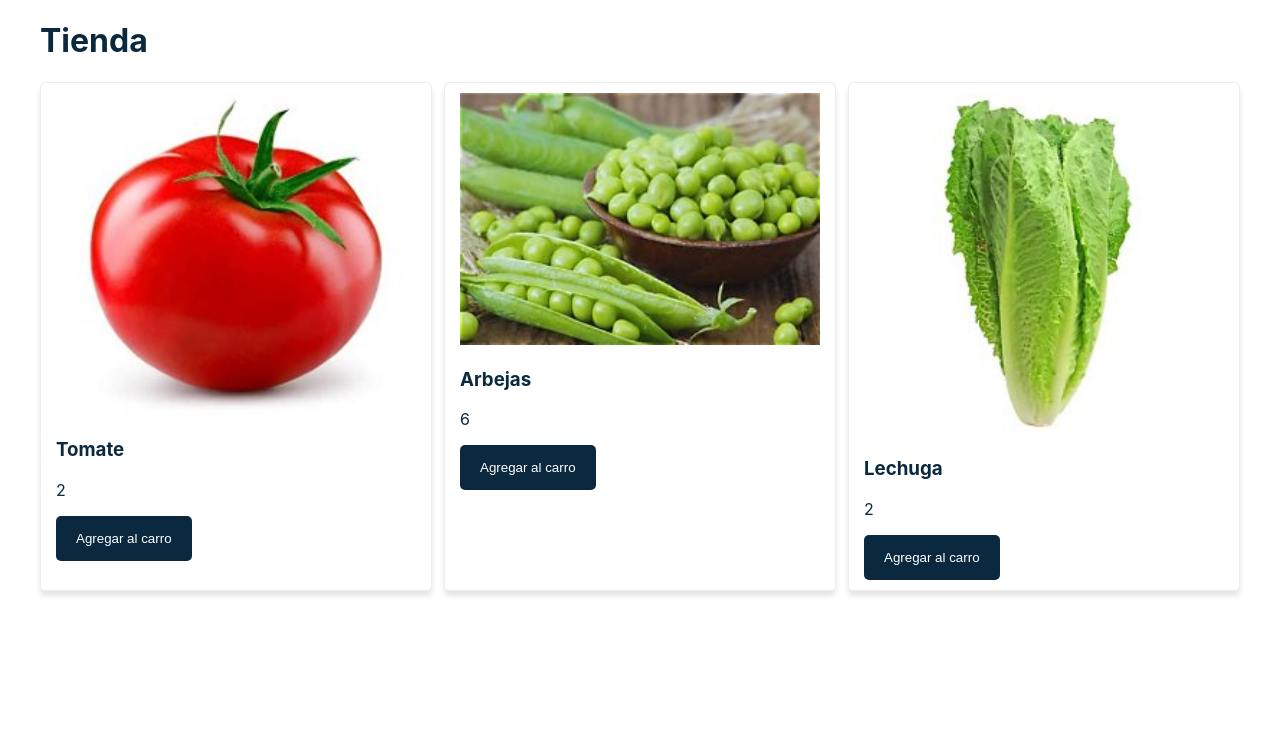
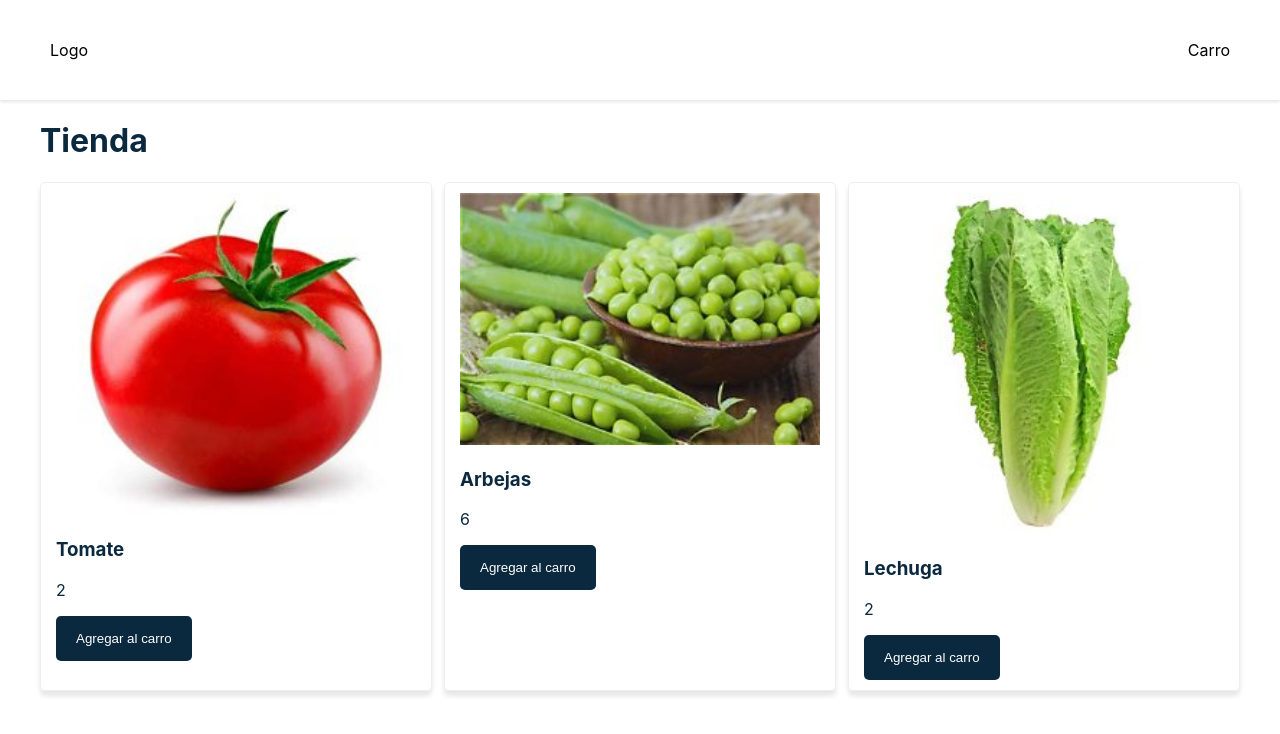
Before and after one commit to Alphonsus411/carrito_compras, a React (Create React App) app: page / in a window 1280 px wide. Shown: the top 734 px of the page. Built offline with nearby package versions, Linux system fonts and the light colour scheme.

Commit message:
Cambios en App.js y creación del componente de barra de navegación

```diff
--- a/src/App.js
+++ b/src/App.js
@@ -2,6 +2,7 @@
 import Productos from './components/Productos.js'
 import Layout from './components/Layout'
 import Title from './components/Title'
+import Navbar from './components/Navbar'
 
 class App extends Component {
   state = {
@@ -14,6 +15,7 @@
   render() {
     return (
       <div>
+        <Navbar />
         <Layout>
           <Title />
           <Productos
--- /dev/null
+++ b/src/components/Navbar.js
@@ -0,0 +1,27 @@
+import { Component } from "react";
+
+const styles = {
+    navbar: {
+        display: 'flex',
+        flexDirection: 'row',
+        alignItems: 'center',
+        height: '100px',
+        justifyContent: 'space-between',
+        position: 'relative',
+        padding: '0 50px',
+        boxShadow: '0 2px 3px rgb(0,0,0,0.1)',
+    }
+}
+
+class Navbar extends Component {
+    render() {
+       return (
+            <nav style={styles.navbar}>
+               <p>Logo</p>
+               <p>Carro</p>
+            </nav>
+       )
+    }
+}
+
+export default Navbar
```
